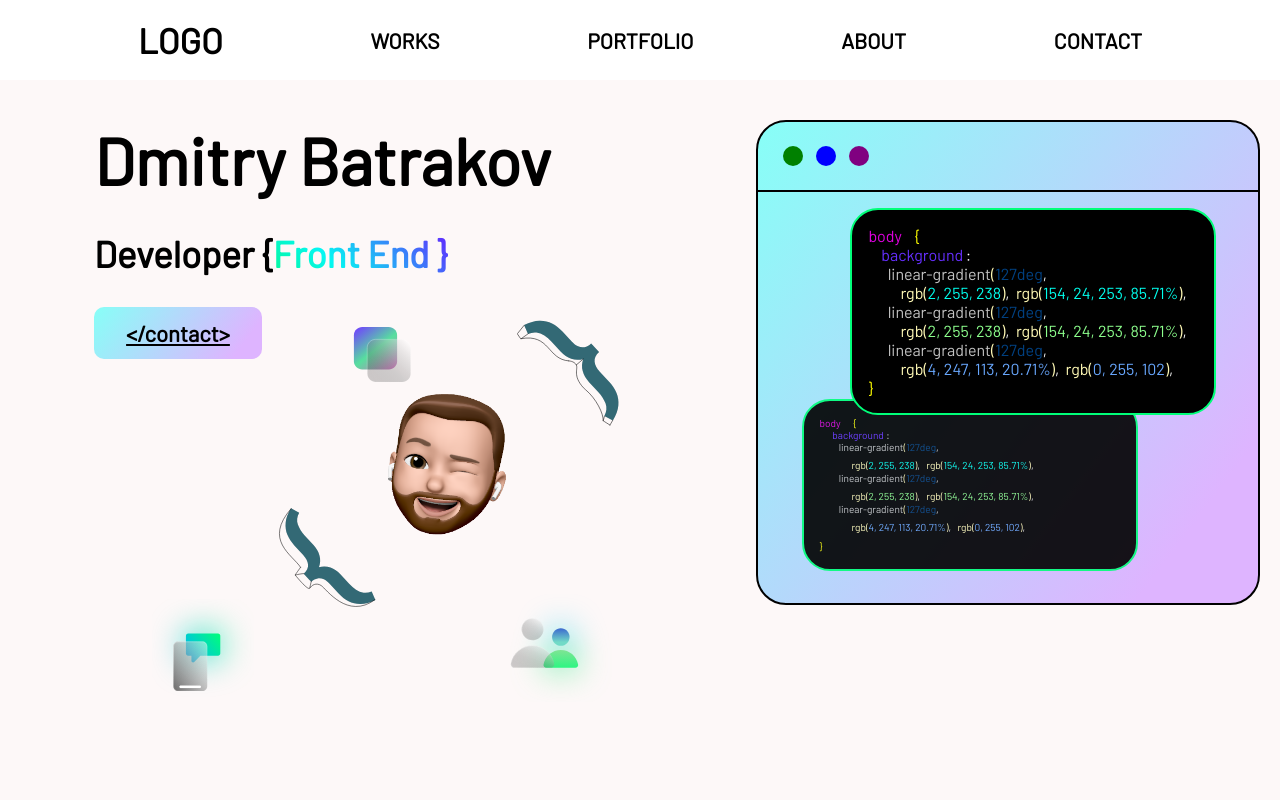
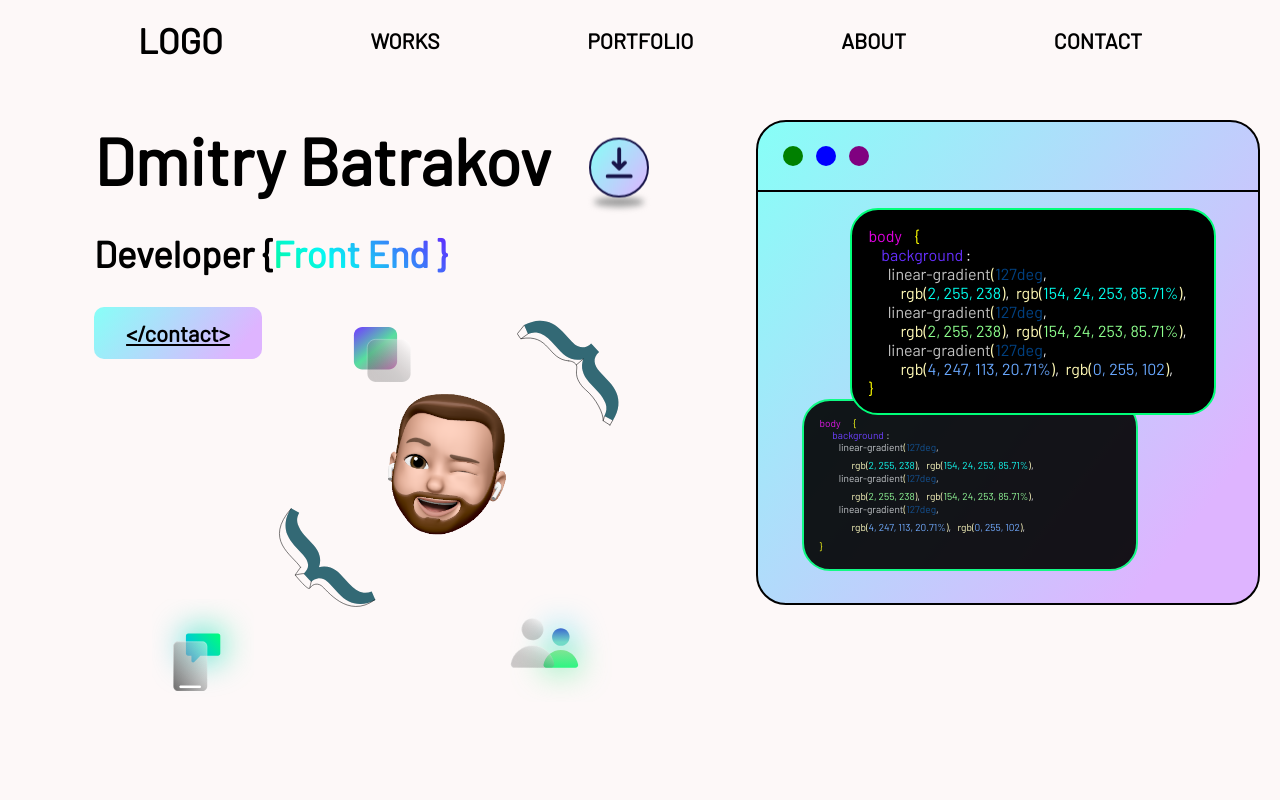
Before and after one commit to DmitryBatrakov/portfolio, a React (Create React App) app: page / in a window 1280 px wide. Shown: the top 800 px of the page. Built offline with nearby package versions, Linux system fonts and the light colour scheme.

Commit message:
commit 23

```diff
--- /dev/null
+++ b/src/modules/components/download-button/DownloadButton.js
@@ -0,0 +1,27 @@
+import { BsDownload } from "react-icons/bs";
+import { MdSimCardDownload } from "react-icons/md";
+import { IoIosDownload } from "react-icons/io";
+import { HiDownload } from "react-icons/hi";
+import './downloadButton.scss';
+import './downloadButton-media.scss';
+
+export default function DownloadButton() {
+
+    const handleDownload = () => {
+        const link = document.createElement('a');
+        link.href = process.env.PUBLIC_URL + '/files/Dmitry Batrakov CV English.pdf';
+        link.download = 'Dmitry Batrakov CV English.pdf';
+        document.body.appendChild(link);
+        link.click();
+        document.body.removeChild(link);
+    }
+
+    return (
+        <div className="download-button-section">
+            <button onClick={handleDownload} className="download-button">
+                <HiDownload />
+            </button>
+            <span className="shadow"></span>
+        </div>
+    )
+}
--- /dev/null
+++ b/src/modules/components/download-button/downloadButton-media.scss
@@ -0,0 +1,18 @@
+@media (max-width: 480px) {
+
+    .download-button-section{
+
+        .download-button{
+            width: 50px;
+            height: 50px;
+            font-size: 2em;
+            position: fixed;
+            right: 6vw;
+            bottom: 3vh;
+
+        }
+        .shadow{
+            display: none;
+        }
+    }
+}
--- /dev/null
+++ b/src/modules/components/download-button/downloadButton.scss
@@ -0,0 +1,37 @@
+.download-button-section {
+    display: flex;
+    flex-direction: column;
+    justify-content: center;
+    align-items: center;
+
+    .download-button {
+        text-align: center;
+        color: rgb(24, 21, 74);
+        font-size: 2.4em;
+        border: 2px solid rgb(24, 21, 74);
+        border-radius: 50%;
+        width: 60px;
+        height: 60px;
+        transform: rotateY(0deg);
+        margin-top: 10px;
+        animation-name: jump;
+        animation-duration: 3s;
+        animation-iteration-count: 5;
+        background: linear-gradient(127deg, rgb(135, 255, 247), rgb(222, 180, 255) ),
+            linear-gradient(90deg, rgba(4, 247, 113), rgba(4, 247, 113) ),
+            linear-gradient(336deg, rgba(0, 255, 102), rgba(2, 255, 238) );
+        z-index: 1;
+    }
+
+    .shadow{
+        width: 50px; /* Ширина тени равна ширине кнопки */
+        height: 10px; /* Высота тени */
+        background: rgba(158, 158, 158, 1); /* Полупрозрачный цвет тени */
+        border-radius: 50%; /* Скругленные края */
+        position: absolute; /* Позиционирование относительно кнопки */
+        top: 77px; /* Положение тени под кнопкой */
+        z-index: 0; /* Задний план, чтобы тень была ниже кнопки */
+        filter: blur(3px); /* Эффект размытия фона */
+        transition: opacity 0.3s ease; /* Плавный переход при изменении прозрачности */
+    }
+}
--- a/src/modules/components/greetings-section/Greetings.js
+++ b/src/modules/components/greetings-section/Greetings.js
@@ -1,6 +1,4 @@
-// import { useState } from "react";
 import Button from "../button/Button";
-// import Header from "../header/Header";
 import bracerLeft from '../../images/iconGreenBracerLeft.svg';
 import bracerRight from '../../images/iconGreenBracerRight.svg';
 import iconPeople from '../../images/iconPeople.svg';
@@ -9,8 +7,9 @@ import iconSquares from '../../images/iconThreeSquares.svg';
 import myEmoji from '../../images/smileWithEye.PNG';
 import './greetings.scss';
 import './greetings-media.scss';
-import CodeString from "./greatings-data/CodeString";
-import  { codeString } from "./greatings-data/GreetingsData";
+import CodeString from "./greetings-data/CodeString";
+import { codeString } from "./greetings-data/GreetingsData";
+import DownloadButton from "../download-button/DownloadButton";
 
 export default function Greetings() {
 
@@ -18,10 +17,12 @@ export default function Greetings() {
 
     return (
         <section className="greetings-section">
-            {/* <Header/> */}
             <div className="wrapper-top">
                 <div className="left-side">
-                    <h1 className="myName">Dmitry Batrakov</h1>
+                    <div className="name">
+                        <h1 className="myName">Dmitry Batrakov</h1>
+                        <DownloadButton />
+                    </div>
                     <div className="frontEnd">
                         <span className="item1">Developer {`{`}</span>
                         <span className="item2">Front End {`}`}</span>
@@ -62,7 +63,7 @@ export default function Greetings() {
                             <div className="circle purple"></div>
                         </div>
                         <div className="bottom-square">
-                                <CodeString codeString={codeString}/>
+                            <CodeString codeString={codeString} />
                         </div>
                     </div>
                 </div>
--- a/src/modules/components/greetings-section/greatings-data/GreetingsData.js
+++ b/src/modules/components/greetings-section/greetings-data/GreetingsData.js
@@ -1,6 +1,5 @@
 import React from "react";
 import CodeString from "./CodeString";
-import Greetings from "../Greetings";
 
 const data = [1, 2, 3];
 
@@ -40,7 +39,6 @@ const GreetingsData = () => {
                     />
                 )
             })};
-
         </section>
     )
 }
--- a/src/modules/components/greetings-section/greetings.scss
+++ b/src/modules/components/greetings-section/greetings.scss
@@ -23,11 +23,18 @@
             gap: 4vh;
             position: relative;
 
-            .myName {
-                // font-size: clamp(3rem, 2.6143rem + 1.9286vw, 4.6875rem);
-                font-size: clamp(2.8125rem, 2.3839rem + 2.1429vw, 4.6875rem);
-                margin: 0;
-                white-space: nowrap;
+            .name{
+                width: 85%;
+                height: auto;
+                display: flex;
+
+                .myName {
+                    // font-size: clamp(3rem, 2.6143rem + 1.9286vw, 4.6875rem);
+                    font-size: clamp(2.8125rem, 2.3839rem + 2.1429vw, 4.6875rem);
+                    margin: 0;
+                    margin-right: 3vw;
+                    white-space: nowrap;
+                }
             }
 
             .frontEnd {
@@ -183,3 +190,16 @@
         }
     }
 }
+
+@keyframes jump{
+    0%{transform: translateY(0)}
+    5%{transform: translateY(3px)}
+    // 10%{transform: translateY(0)}
+    15%{transform: translateY(-15px)}
+    // 20%{transform: translateY(0)}
+    25%{transform: translateY(3px)}
+    // 30%{transform: translateY(0);}
+    35%{transform: translateY(-15px)}
+    40%{transform: translateY(0)}
+    100%{transform: translateY(0)}
+}
--- a/src/modules/components/header/Header.js
+++ b/src/modules/components/header/Header.js
@@ -2,6 +2,7 @@ import './header.scss';
 import './header-media.scss';
 import React, { useEffect, useState } from 'react';
 import { HashLink as Link } from 'react-router-hash-link';
+import DownloadButton from '../download-button/DownloadButton';
 
 export default function Header() {
     const [isMenuOpen, setIsMenuOpen] = useState(false);
--- a/src/modules/components/header/header.scss
+++ b/src/modules/components/header/header.scss
@@ -2,6 +2,7 @@
     width: 100%;
     padding-top: 60px;
     margin-top: -60px;
+    background: #fdf8f8;
 }
 
 .desktop-menu {
```
Also changed, not shown: src/modules/components/greetings-section/greetings-data/CodeString.js (renamed from src/modules/components/greetings-section/greatings-data/CodeString.js), src/modules/components/greetings-section/greetings-data/codeString.scss (renamed from src/modules/components/greetings-section/greatings-data/codeString.scss), 1 other file (tests, documents, lock files or other folders).
